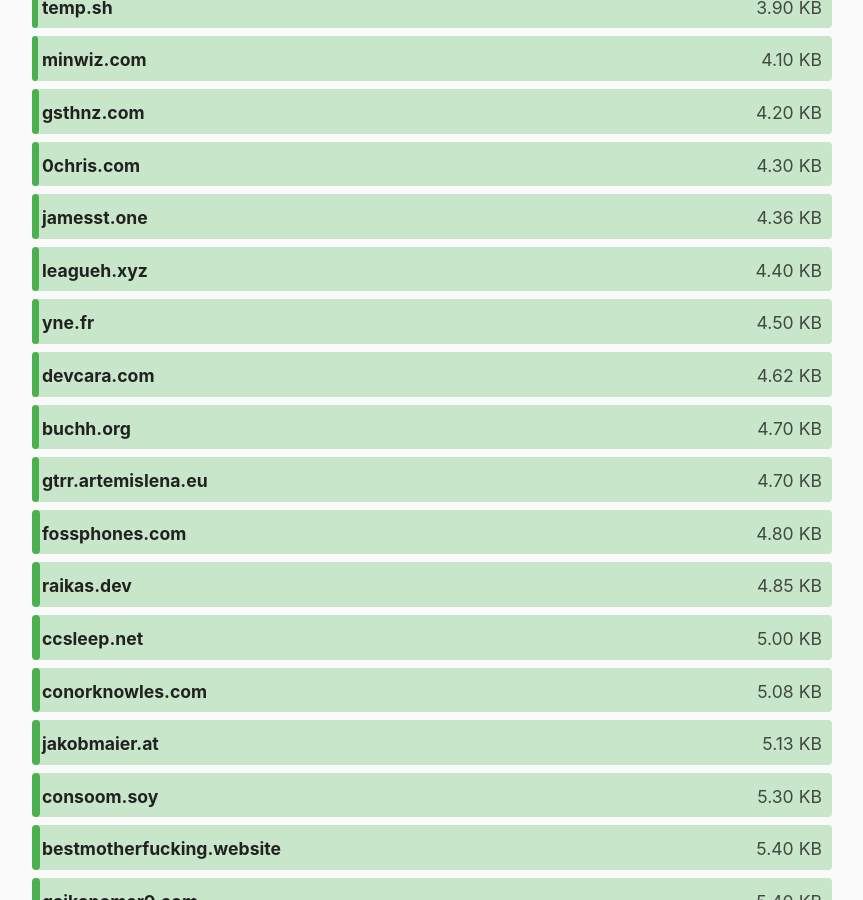
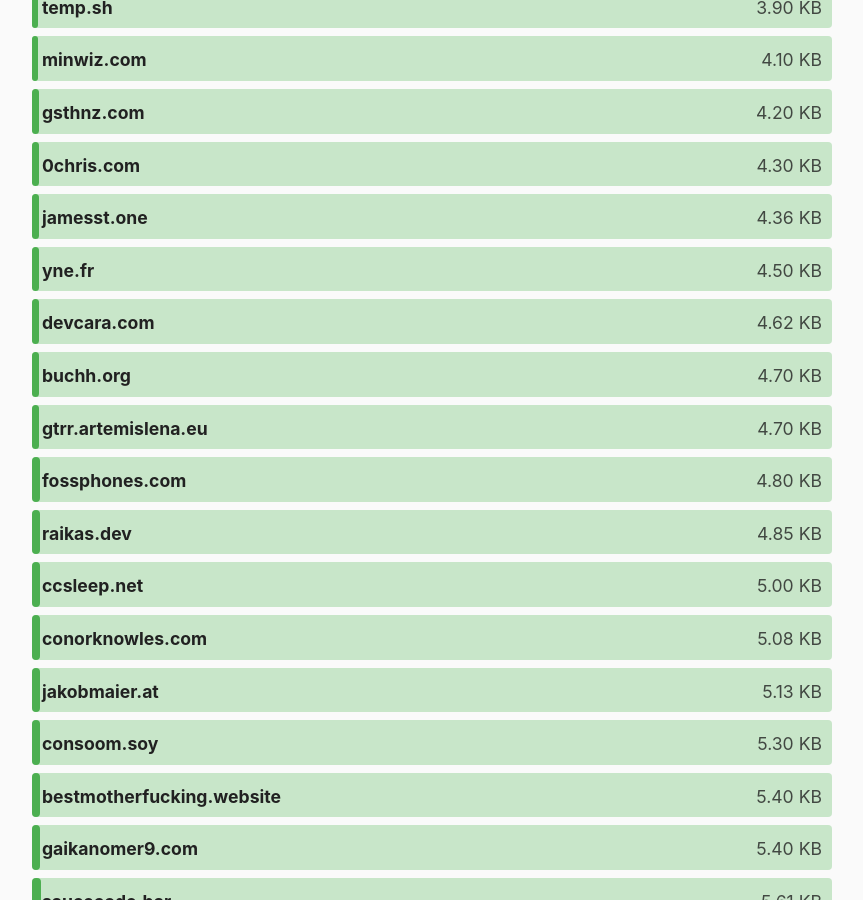
Before and after one commit to kevquirk/512kb.club, a Jekyll site: the page built from index.md, in a window 1280 px wide and 900 px high, scrolled down 1639 px. Shown: the whole window, without its empty margins (208-1071 px from the left). Built offline with Jekyll 4.4.1, drawn with Linux system fonts in a browser that asks for light colours.

Commit message:
Removed leagueh.xyz as it redirects

```diff
--- a/_data/sites.yml
+++ b/_data/sites.yml
@@ -1602,11 +1602,6 @@
   size: 111
   last_checked: 2022-05-05
 
-- domain: leagueh.xyz
-  url: https://leagueh.xyz/en/
-  size: 4.4
-  last_checked: 2022-05-06
-
 - domain: lectupedia.com
   url: https://lectupedia.com/
   size: 42.3
```
